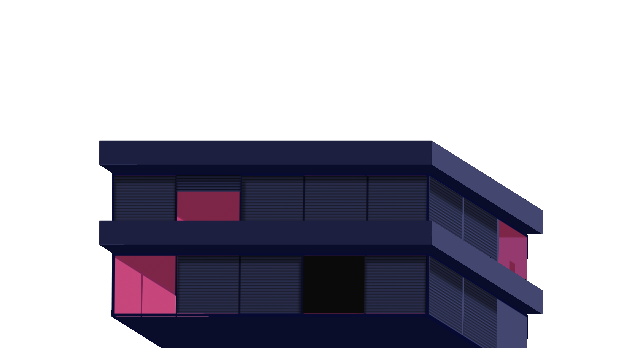
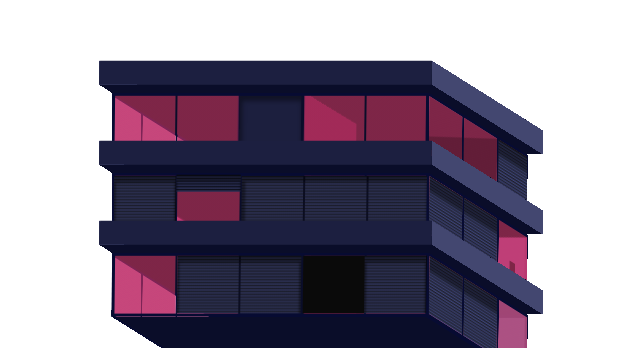
Before and after one commit to mohamedmhand78/city-life-project, a plain HTML site: page index.html in a window 1280 px wide. Shown: the part 509-857 px from the top of the page, without its empty margins (315-955 px from the left). Drawn offline with Linux system fonts and the light colour scheme.

Commit message:
floor three

```diff
--- a/index.html
+++ b/index.html
@@ -42,6 +42,22 @@
 		<div class="side"></div>
 		<div class="side"></div>
 	</div>
+	<div class="cuboid floor three">
+		<div class="side"></div>
+		<div class="side"></div>
+		<div class="side"><span></span></div>
+		<div class="side"></div>
+		<div class="side"></div>
+		<div class="side"></div>
+	</div>
+	<div class="cuboid roof three">
+		<div class="side"></div>
+		<div class="side"></div>
+		<div class="side"></div>
+		<div class="side"></div>
+		<div class="side"></div>
+		<div class="side"></div>
+	</div>
 </div>
 </body>
 </html>
--- a/style.css
+++ b/style.css
@@ -24,6 +24,7 @@ body {
 
 .content {
 	--frame: #070b32;
+	--glass: 337deg;
 	--luz1: hsl(var(--glass) 60% 50% / 60%);
 	--luz2: hsl(var(--glass) 54% 32%);
 	--luz3: hsl(var(--glass) 54% 25%);
@@ -34,6 +35,9 @@ body {
 	align-items: flex-end;
 	justify-content: center;
 }
+
+
+
 
 
 /*** CUBOID ***/
@@ -115,7 +119,7 @@ body {
 .floor .side { border: 3px solid var(--frame); }
 
 .floor.two { bottom: 5vmin; }
-
+.floor.three { bottom: 15vmin; }
 
 .floor .side:nth-of-type(1) {
 	background:
@@ -127,6 +131,11 @@ body {
 	background-size: 2.5% 51%, 19.5% 100%, 19.5% 100%, 19.5% 100%, 100% 100%;
 	background-repeat: no-repeat;
 	background-position: 79.75% 100%, 0 0, 25% 0, 75.4% 0, 0 0;
+}
+
+.floor .side:nth-of-type(3) {
+	background: var(--lines-side), hsl(var(--hue) var(--sat) 75% / 0.5);
+	background-size: 35.45% 100%;
 }
 
 .floor .side:nth-of-type(4) {
@@ -149,10 +158,7 @@ body {
 }
 
 .roof.two { bottom: 13vmin; }
-
-
-
-
+.roof.three { bottom: 23vmin; }
 
 
 
@@ -232,6 +238,18 @@ span {
 
 
 
+/* F 3 */
+.floor.three .side:nth-of-type(1):after {
+	background: #1c1f3e;
+	left: 40.25%;
+	width: 19.75%;
+	box-shadow: 0.2vmin 0.525vmin 0.5vmin 0.125vmin #0006 inset;
+}
+
+.floor.three .side:nth-of-type(1):before {
+	display: none;
+}
+
 
 
 
@@ -271,3 +289,31 @@ span {
 	box-shadow: none;
 	left: 10vmin;
 }
+
+
+/* F 3 */
+.floor.three .side:nth-of-type(3):before, .floor.three .side:nth-of-type(3):after {
+	left: 70.75%;
+	width: 29.25%;
+}
+
+.floor.three .side:nth-of-type(3) span {
+	width: 69.5%;
+	left: 0;
+	background: #fff0;
+}
+
+.floor.three .side:nth-of-type(3) span:before,
+.floor.three .side:nth-of-type(3) span:after {
+	content: "";
+	position: absolute;
+	width: 48.5%;
+	height: 100%;
+	left: 0;
+	background: linear-gradient(175.25deg, var(--luz2) 51.5%, var(--luz3) calc(51.5% + 1px)), var(--luz1);
+}
+
+.floor.three .side:nth-of-type(3) span:after {
+	left: 51%;
+	background: linear-gradient(175.25deg, var(--luz2) 25%, var(--luz3) calc(25% + 1px)), var(--luz1);
+}
```
